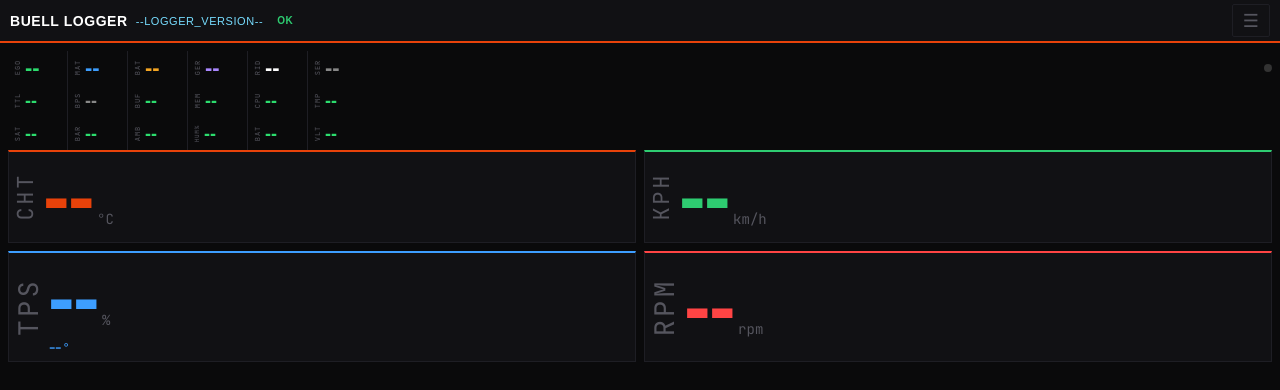
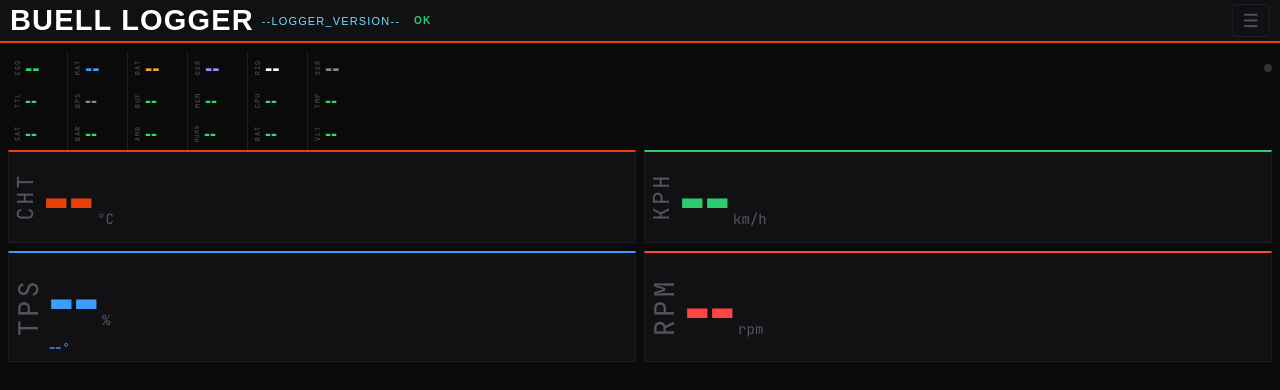
Before and after one commit to pacdavid1/buell-xb12x-logger, a Python web app: template web/templates/index.html in a window 1280 px wide. Shown: the top 390 px of the page. Run offline with Jinja, Linux system fonts and the light colour scheme; the template is opened without the code that fills it, so the values that code supplies are empty; some libraries are stand-ins or nearby versions.

Commit message:
feat: hdrLogo font auto-scales to 90pct of row height (v2.7.53)

```diff
--- a/web/templates/index.html
+++ b/web/templates/index.html
@@ -244,8 +244,8 @@ table.veg td:active{filter:brightness(1.6)}
 
 <!-- HEADER -->
 <div class="hdr" id="hdrMain">
-  <div class="hdr-row" style="justify-content:space-between">
-    <div style="font-size:14px;font-weight:900;color:#fff;letter-spacing:.04em;display:flex;align-items:center;gap:8px">BUELL LOGGER<span id="hdrVersion" style="font-weight:400;color:#7df;font-size:11px">--LOGGER_VERSION--</span><span id="freezeIndicator" style="font-size:10px;font-weight:700;color:#2ecc71;margin-left:6px">OK</span></div>
+  <div class="hdr-row" id="hdrLogoRow" style="justify-content:space-between">
+    <div id="hdrLogo" style="font-weight:900;color:#fff;letter-spacing:.04em;display:flex;align-items:center;gap:8px">BUELL LOGGER<span id="hdrVersion" style="font-weight:400;color:#7df;font-size:11px">--LOGGER_VERSION--</span><span id="freezeIndicator" style="font-size:10px;font-weight:700;color:#2ecc71;margin-left:6px">OK</span></div>
     <div class="nav-menu" id="navMenu">
       <button class="nav-menu-btn" onclick="document.getElementById('navDrop').classList.toggle('open')">☰</button>
       <div class="nav-menu-drop" id="navDrop">
@@ -735,6 +735,9 @@ function fitLabels(){
     var n=el.textContent.trim().length||1;
     el.style.fontSize=Math.max(6,Math.floor(h/n*0.82))+'px';
   });
+  var logoRow=document.getElementById('hdrLogoRow');
+  var logo=document.getElementById('hdrLogo');
+  if(logoRow&&logo){var lh=logoRow.offsetHeight;if(lh>8)logo.style.fontSize=Math.floor(lh*0.9)+'px';}
 }
 window.addEventListener('resize',fitLabels);
 setTimeout(fitLabels,150);
```
Also changed, not shown: CHANGELOG.md.
